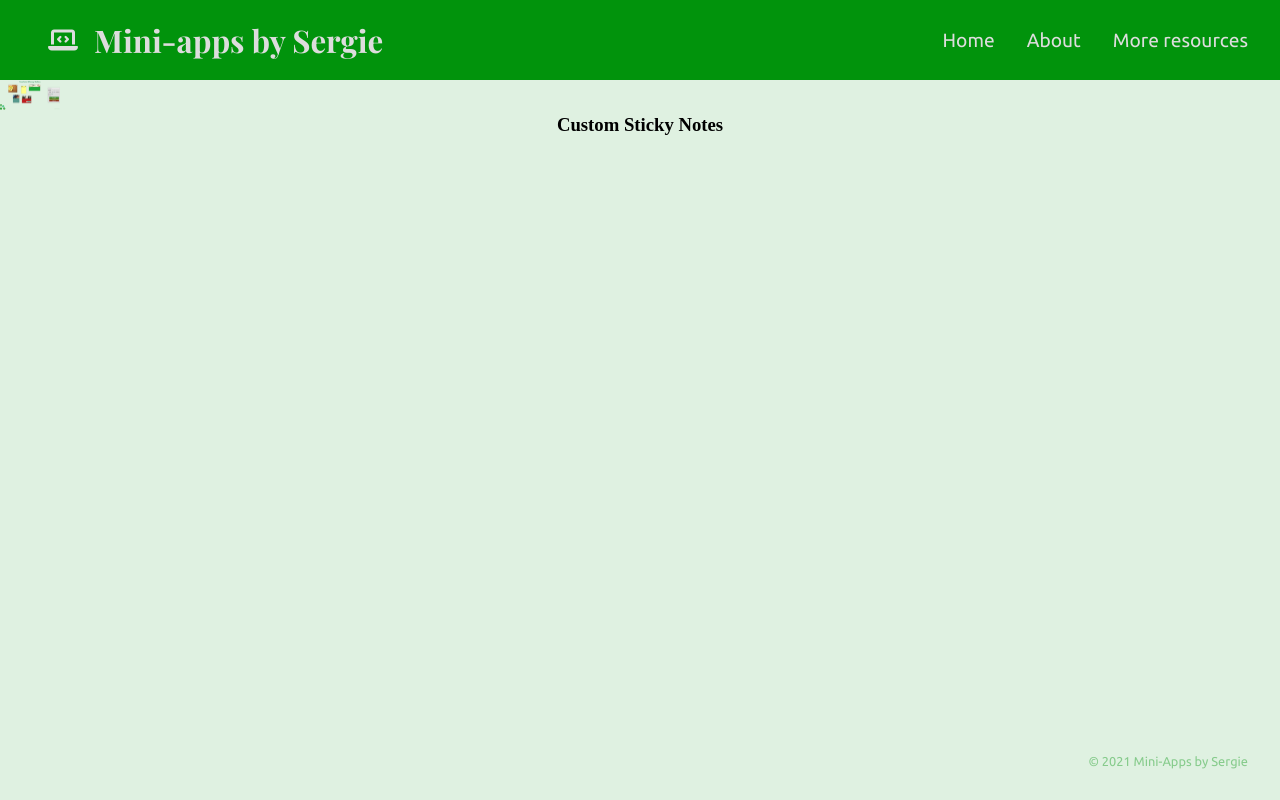
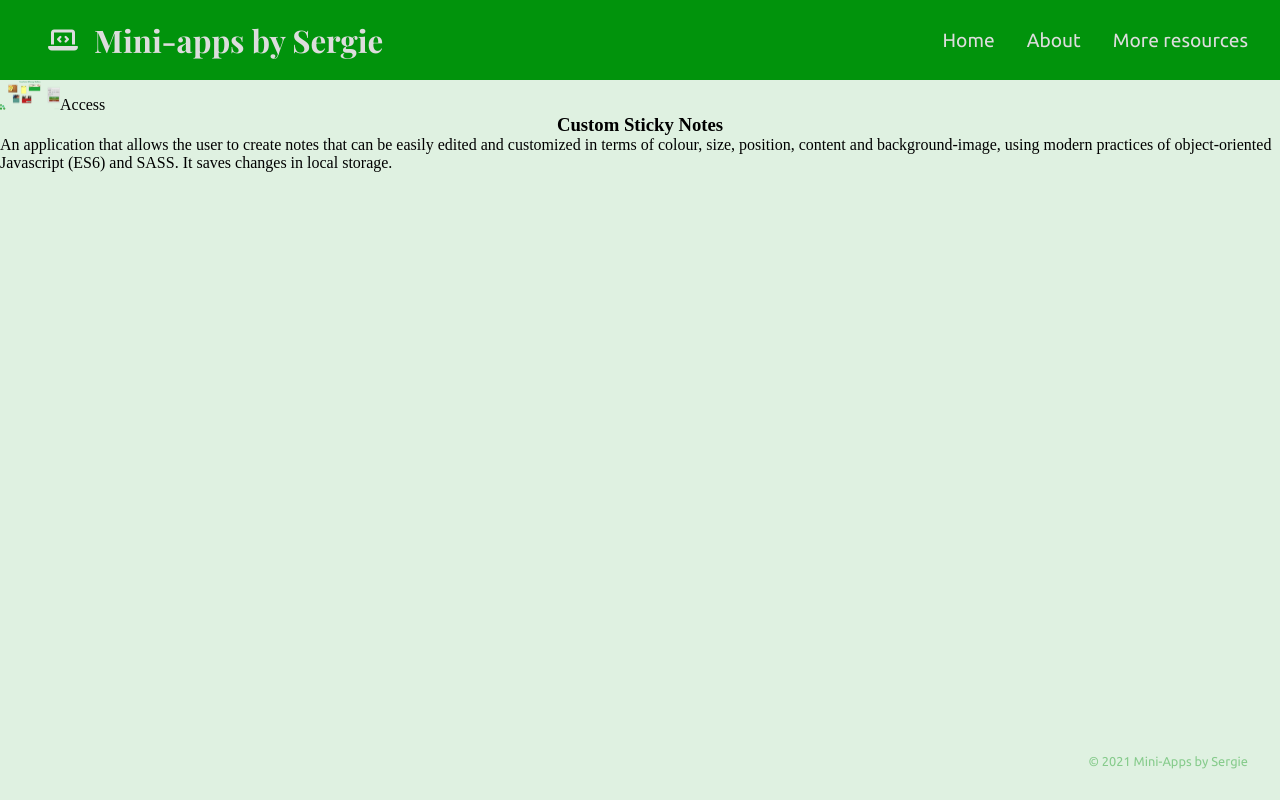
Before and after one commit to Sergie-AGA/Mini_Apps, a React (Create React App) app: page / in a window 1280 px wide. Built offline with nearby package versions, Linux system fonts and the light colour scheme.

Commit message:
Finished rendering elements on the home page

```diff
--- a/src/components/projects/Project.jsx
+++ b/src/components/projects/Project.jsx
@@ -1,16 +1,32 @@
 import React from "react";
 import { Link } from "react-router-dom";
 
-const Project = ({ project: { title, icon } }) => {
+const Project = ({ project: { title, icon, description, react, link } }) => {
   return (
     <div className="project">
-      <img src={icon} alt="" className="round-img" style={{ width: "60px" }} />
-      <h3> {title} </h3>
       <div>
-        {/* <Link to={`/user/${login}`} className="btn btn-dark btn-sm my-1">
+        <img
+          src={icon}
+          alt=""
+          className="project__img"
+          style={{ width: "60px" }}
+        />
+        {react ? (
+          "Pending implementation"
+        ) : (
+          <a href={link} className="project__button" target="_blank">
+            Access
+          </a>
+        )}
+      </div>
+      <div>
+        <h3 className="project__title"> {title} </h3>
+        <p className="project__description"> {description} </p>
+      </div>
+
+      {/* <Link to={`/user/${login}`} className="btn btn-dark btn-sm my-1">
           More
         </Link> */}
-      </div>
     </div>
   );
 };
--- a/src/components/projects/Projects.jsx
+++ b/src/components/projects/Projects.jsx
@@ -33,7 +33,7 @@ const Projects = () => {
     "An application that allows the user to create notes that can be easily edited and customized in terms of colour, size, position, content and background-image, using modern practices of object-oriented Javascript (ES6) and SASS. It saves changes in local storage.",
     customStickyNotesLogo,
     false,
-    "../../project-list/custom-sticky-notes/index.html"
+    "https://sergie-aga.github.io/Mini_Apps/app-list/custom-sticky-notes/index.html"
   );
   return (
     <Fragment>
```
Also changed, not shown: 1 other file (tests, documents, lock files or other folders).
